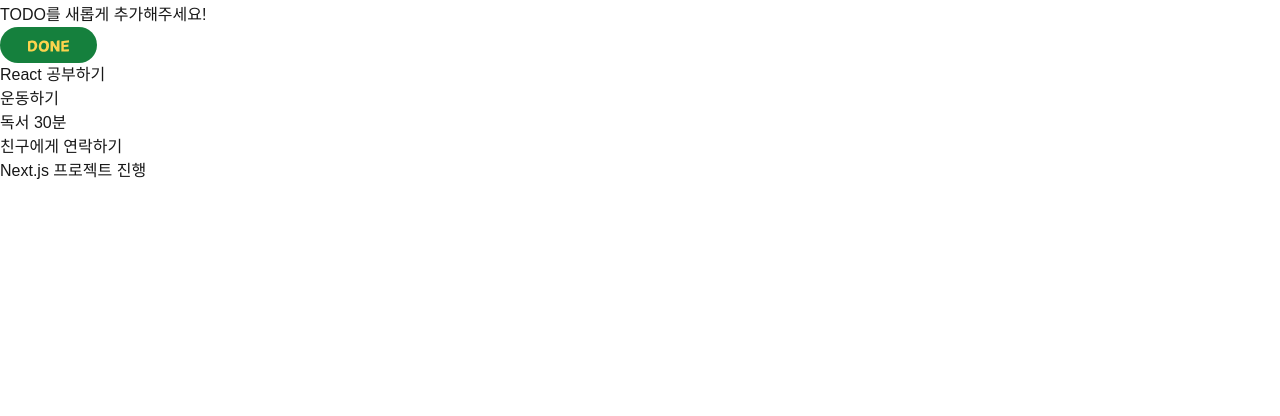
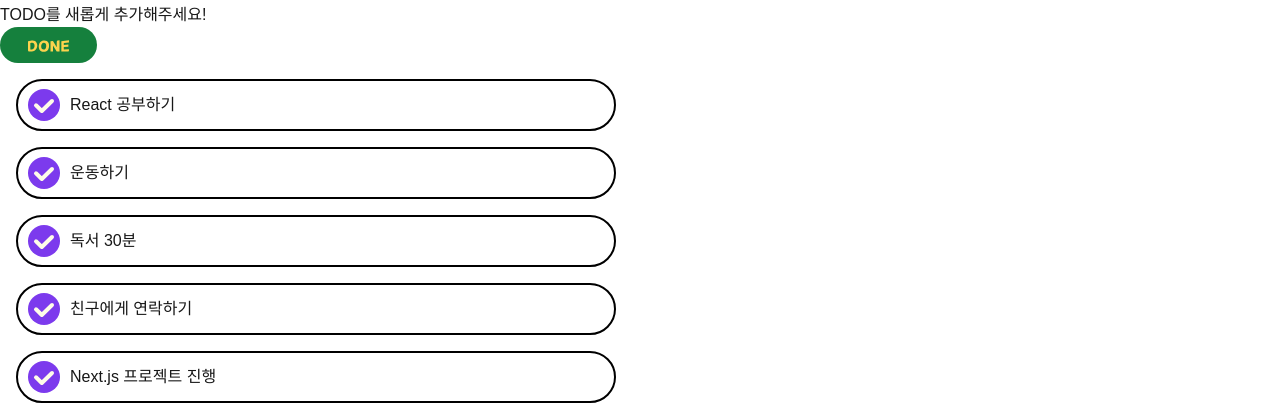
Before and after one commit to suhyeon0111/bootcampTest, a Next.js app in the folder my-app/: page / in a window 1280 px wide. Shown: the part 473-889 px from the top of the page. Before the commit the page ends 800 px from the top, so only its background shows below. Built offline with nearby package versions, Linux system fonts and the light colour scheme.

Commit message:
feat: 리스트 아이템 스타일 적용

```diff
--- a/my-app/src/components/List.tsx
+++ b/my-app/src/components/List.tsx
@@ -1,5 +1,6 @@
 import React, { useState, useEffect } from "react";
 import { TList } from "@/app/page";
+import ListItem from "./ListItem";
 
 interface ListProps {
     allLists: TList[];
@@ -38,7 +39,8 @@ export default function List({ allLists }: ListProps) {
                 <div>
                     {todos.filter((item) => !item.iscompleted)
                         .map((item) => (
-                            <p key={item.id}>{item.name}</p>
+                            <ListItem key={item.id} item={item} />
+                            // <p key={item.id}>{item.name}</p>
                         ))}
                 </div>
             )}
@@ -57,7 +59,8 @@ export default function List({ allLists }: ListProps) {
                 </div>
             ) : (
                 <div>{dones.map((item) => (
-                    <p key={item.id}>{item.name}</p>
+                    // <p key={item.id}>{item.name}</p>
+                    <ListItem key={item.id} item={item} />
                 ))}</div>
             )}
         </>
--- a/my-app/src/components/ListItem.tsx
+++ b/my-app/src/components/ListItem.tsx
@@ -2,10 +2,19 @@ import React from "react";
 import { TList } from "@/app/page";
 
 
-export default function ListItem(TItem: TList) {
+interface ListItemProps {
+    item: TList;
+}
+
+export default function ListItem({ item }: ListItemProps) {
     return (
-        <>
-            <p>{TItem.name}</p>
-        </>
+        <div className="flex items-center w-150 h-13 m-4 border-2 border-black rounded-full">
+            <img
+                src={item.iscompleted ? "/img/icon-complete.svg" : "/img/icon-incomplete.svg"}
+                alt={item.iscompleted ? "완료" : "미완료"}
+                className="m-2.5"
+            />
+            <p className="flex-black text-base">{item.name}</p>
+        </div>
     )
 }
```
Also changed, not shown: my-app/public/img/icon-complete.svg (added), my-app/public/img/icon-incomplete.svg (renamed from my-app/public/img/Property 1=Default.svg).
